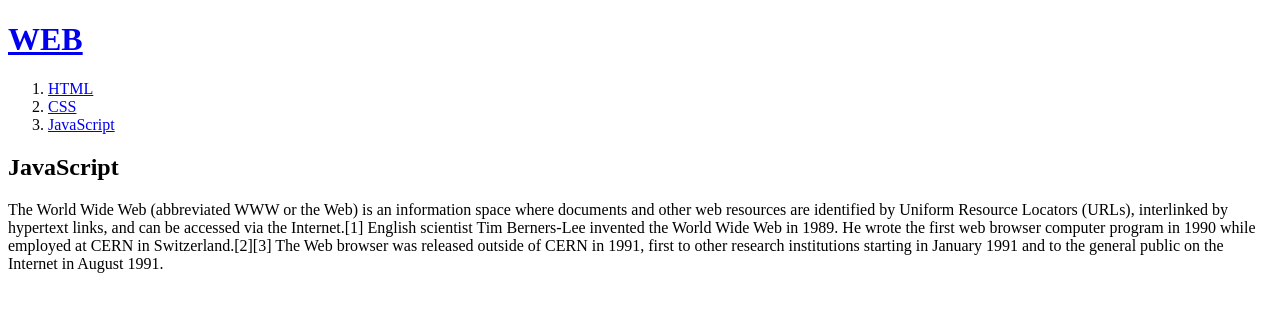
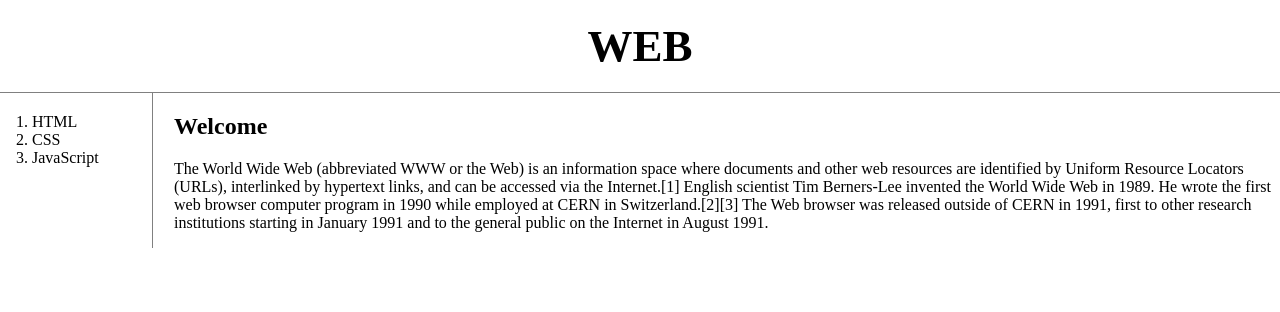
Before and after one commit to yeonou/practice, a plain HTML site: page index.html in a window 1280 px wide. Drawn offline with Linux system fonts and the light colour scheme.

Commit message:
second version
WEB - CSS

```diff
--- a/index.html
+++ b/index.html
@@ -1,19 +1,24 @@
 <!doctype html>
 <html>
 <head>
-  <title>WEB1 - JavaScript</title>
+  <title>WEB1 - Welcome</title>
   <meta charset="utf-8">
+  <link rel="stylesheet" href="./style.css">
 </head>
 <body>
   <h1><a href="index.html">WEB</a></h1>
+  <div id="grid">
     <ol>
       <li><a href="1.html">HTML</a></li>
       <li><a href="2.html">CSS</a></li>
       <li><a href="3.html">JavaScript</a></li>
     </ol>
-  <h2>JavaScript</h2>
+    <div id="article">
+      <h2>Welcome</h2>
       <p>
         The World Wide Web (abbreviated WWW or the Web) is an information space where documents and other web resources are identified by Uniform Resource Locators (URLs), interlinked by hypertext links, and can be accessed via the Internet.[1] English scientist Tim Berners-Lee invented the World Wide Web in 1989. He wrote the first web browser computer program in 1990 while employed at CERN in Switzerland.[2][3] The Web browser was released outside of CERN in 1991, first to other research institutions starting in January 1991 and to the general public on the Internet in August 1991.
       </p>
+    </div>
+  </div>
 </body>
 </html>
--- /dev/null
+++ b/style.css
@@ -0,0 +1,41 @@
+body {
+  margin:0;
+}
+a {
+  color:black;
+  text-decoration:none;
+}
+h1 {
+  font-size:45px;
+  text-align:center;
+  border-bottom:1px solid gray;
+  margin:0;
+  padding:20px;
+}
+ol {
+  border-right:1px solid gray;
+  width:100px;
+  margin:0;
+  padding:20px;
+}
+#grid {
+  display:grid;
+  grid-template-columns:150px 1fr;
+}
+#grid ol {
+  padding-left:32px;
+}
+#article {
+  padding-left: 24px;
+}
+@media (max-width:800px){
+  #grid {
+    display:block;
+  }
+  ol {
+    border-right:none;
+  }
+  h1 {
+    border-bottom:none;
+  }
+}
```
Also changed, not shown: 1.html (+5 -0 lines), 2.html (+6 -1 lines), 3.html (+5 -0 lines). Lines whose indentation alone changed are shown as unchanged.
